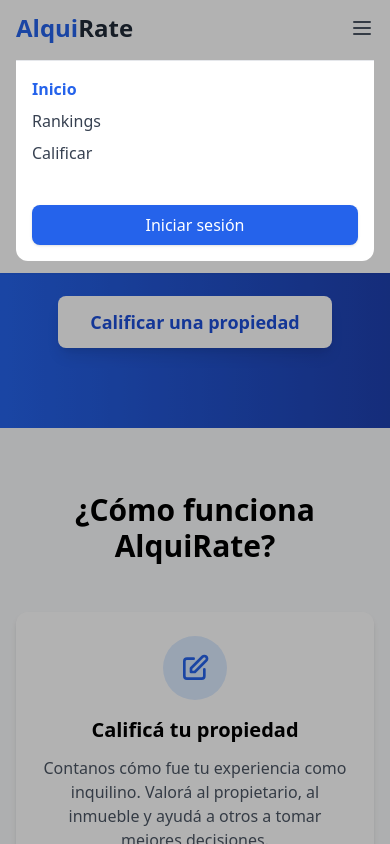
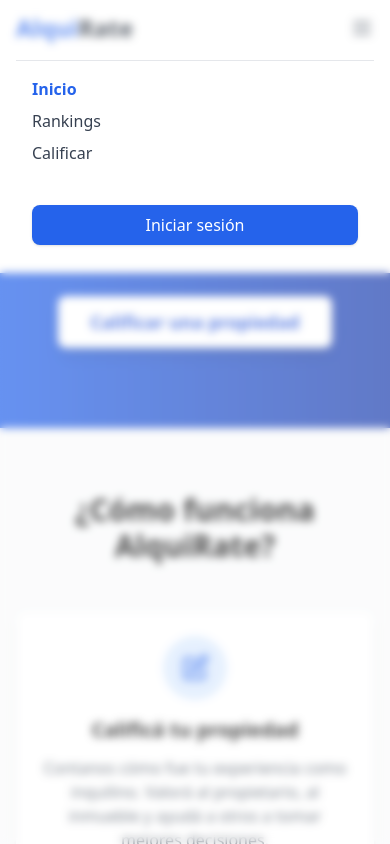
Before and after one commit to BigDataServicesllc/alquiratedocker, a React (Create React App) app in the folder frontend/: page / in a window 390 px wide. Both pictures are taken after a click on the button 362 px from the left and 28 px from the top of the page. Shown: the top 844 px of the page. Built offline with nearby package versions, Linux system fonts and the light colour scheme.

Commit message:
feat: mejoras visuales en el menu desplegable cambio en fondo y look and feel v2

```diff
--- a/frontend/src/components/LayoutHeader.js
+++ b/frontend/src/components/LayoutHeader.js
@@ -108,7 +108,7 @@ const LayoutHeader = ({ currentPage, setCurrentPage, setShowLoginModal }) => {
 
         {isMenuOpen && (
           <>
-            <div className="fixed inset-0 bg-black bg-opacity-30 z-40 md:hidden"></div>
+            <div className="fixed inset-0 bg-white/30 backdrop-blur-sm z-40 md:hidden"></div>
             <div className="md:hidden mt-4 pb-4 border-t pt-4 relative z-50 bg-white rounded-b-xl">
               <nav className="flex flex-col gap-4 text-left px-4">
                 <div className="space-y-2">
```
